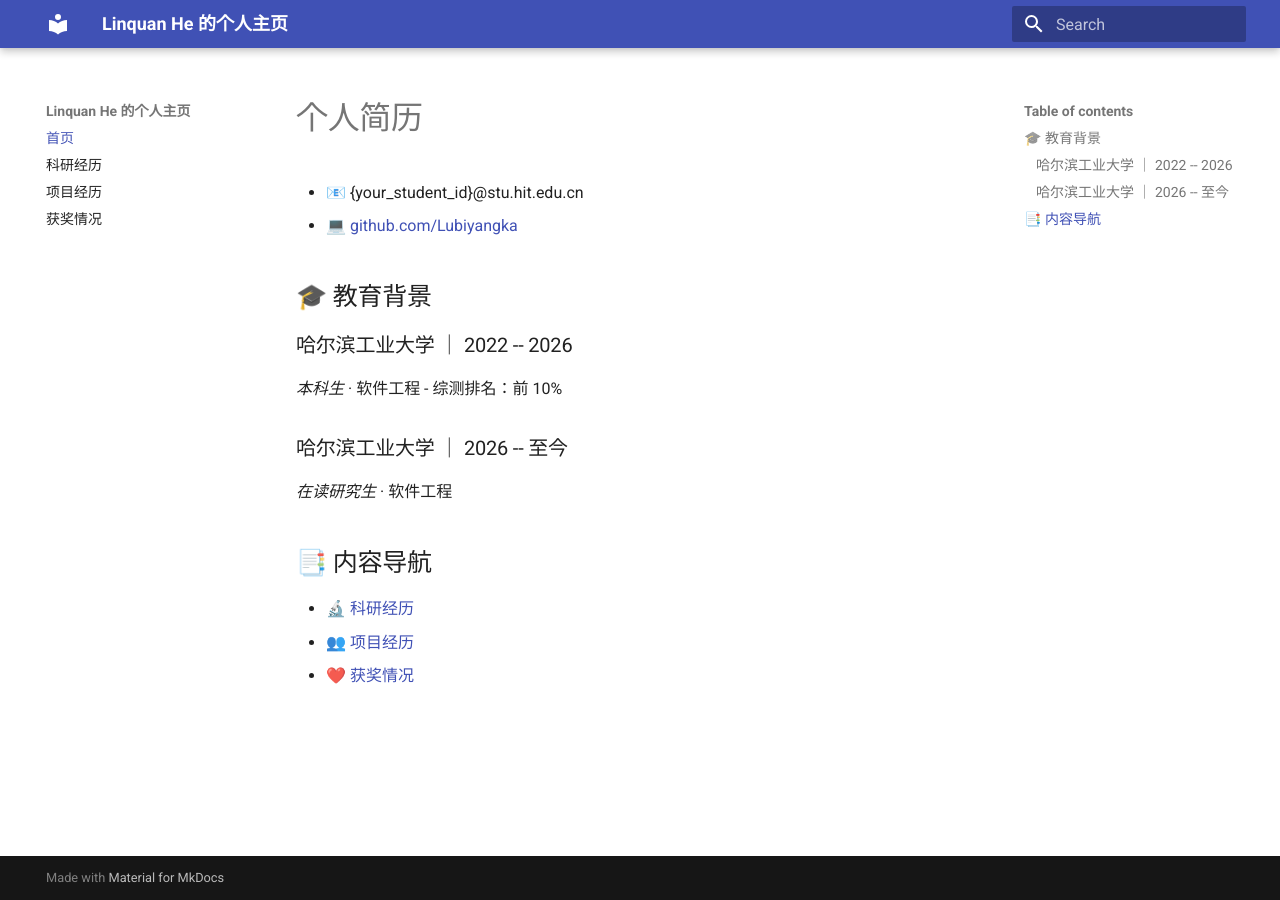
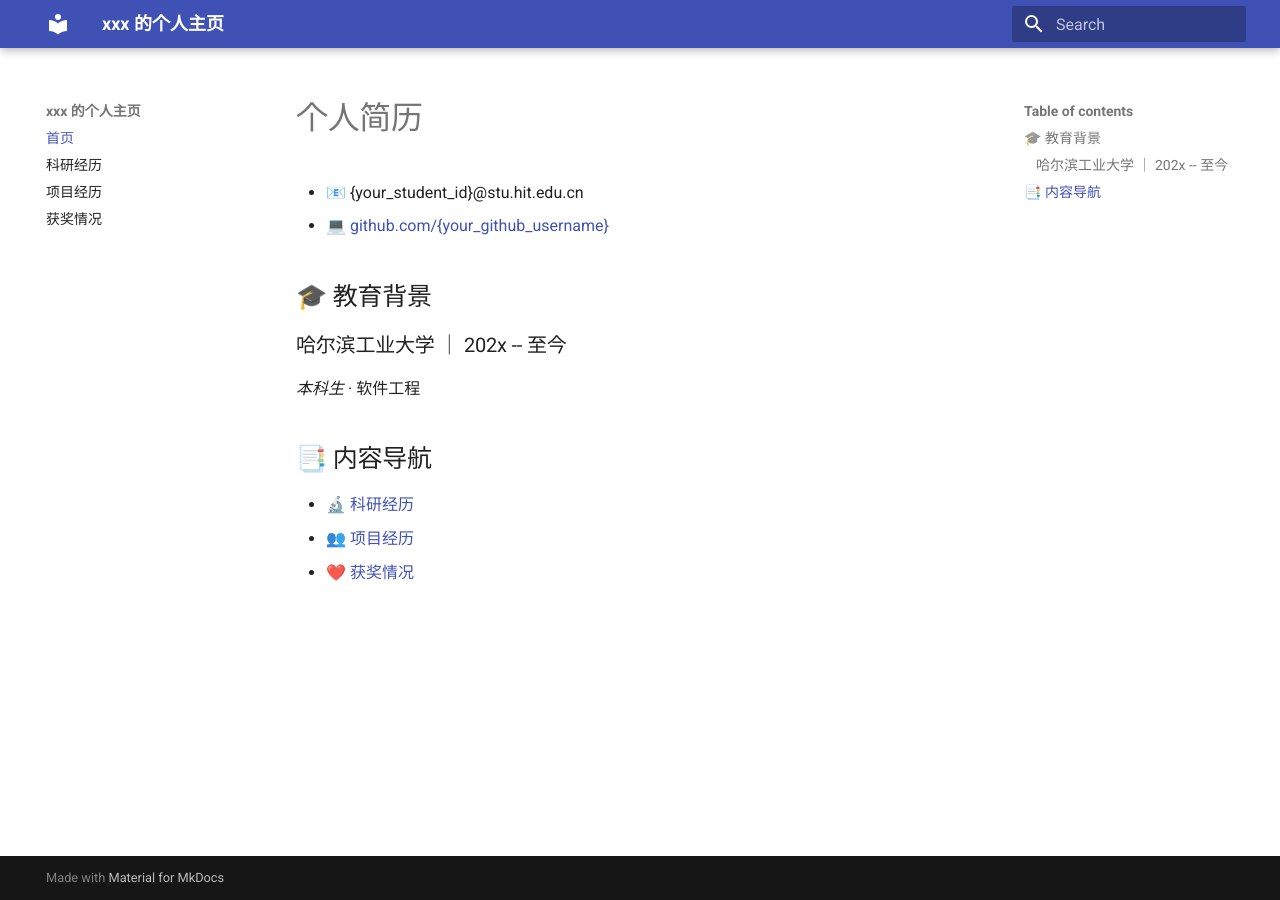
Before and after one commit to Lubiyangka/MKDocs_demo, an MkDocs documentation site: the page built from docs/index.md, in a window 1280 px wide. Built offline with MkDocs 1.6.1 and Material for MkDocs 9.7.7, drawn with Linux system fonts in a browser that asks for light colours.

Commit message:
feat: 新增demo示例

```diff
--- a/docs/index.md
+++ b/docs/index.md
@@ -1,17 +1,12 @@
 # 个人简历
 - 📧 {your_student_id}@stu.hit.edu.cn
-- 💻 [github.com/Lubiyangka](https://www.github.com/Lubiyangka)
+- 💻 [github.com/{your_github_username}](https://www.github.com/Lubiyangka)
 
 ## 🎓 教育背景
 
-### 哈尔滨工业大学 ｜ 2022 -- 2026
+### 哈尔滨工业大学 ｜ 202x -- 至今
 
 *本科生* · 软件工程
-- 综测排名：前 10%
-
-### 哈尔滨工业大学 ｜ 2026 -- 至今
-
-*在读研究生* · 软件工程
 
 ## 📑 内容导航
 
--- a/mkdocs.yml
+++ b/mkdocs.yml
@@ -1,4 +1,4 @@
-site_name: Linquan He 的个人主页
+site_name: xxx 的个人主页
 theme:
   name: material  # 使用Material主题
 nav:
```
